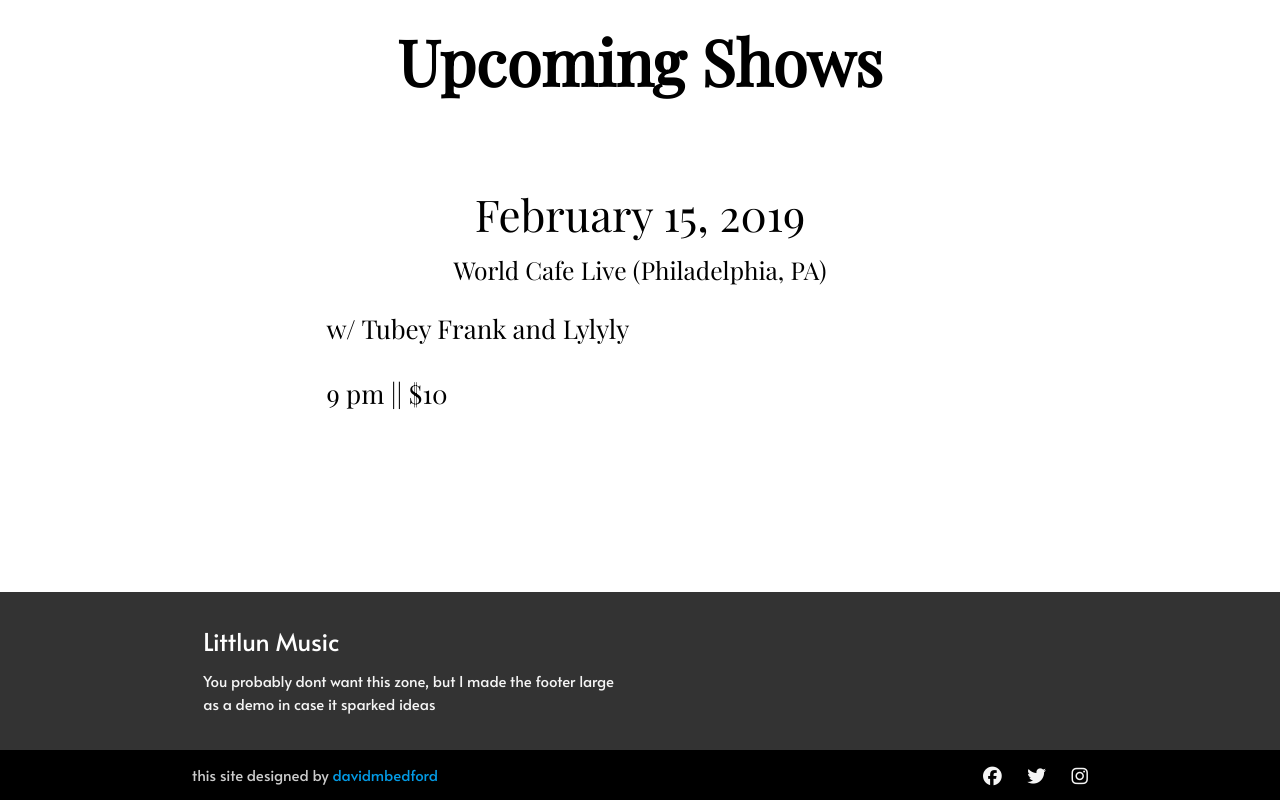
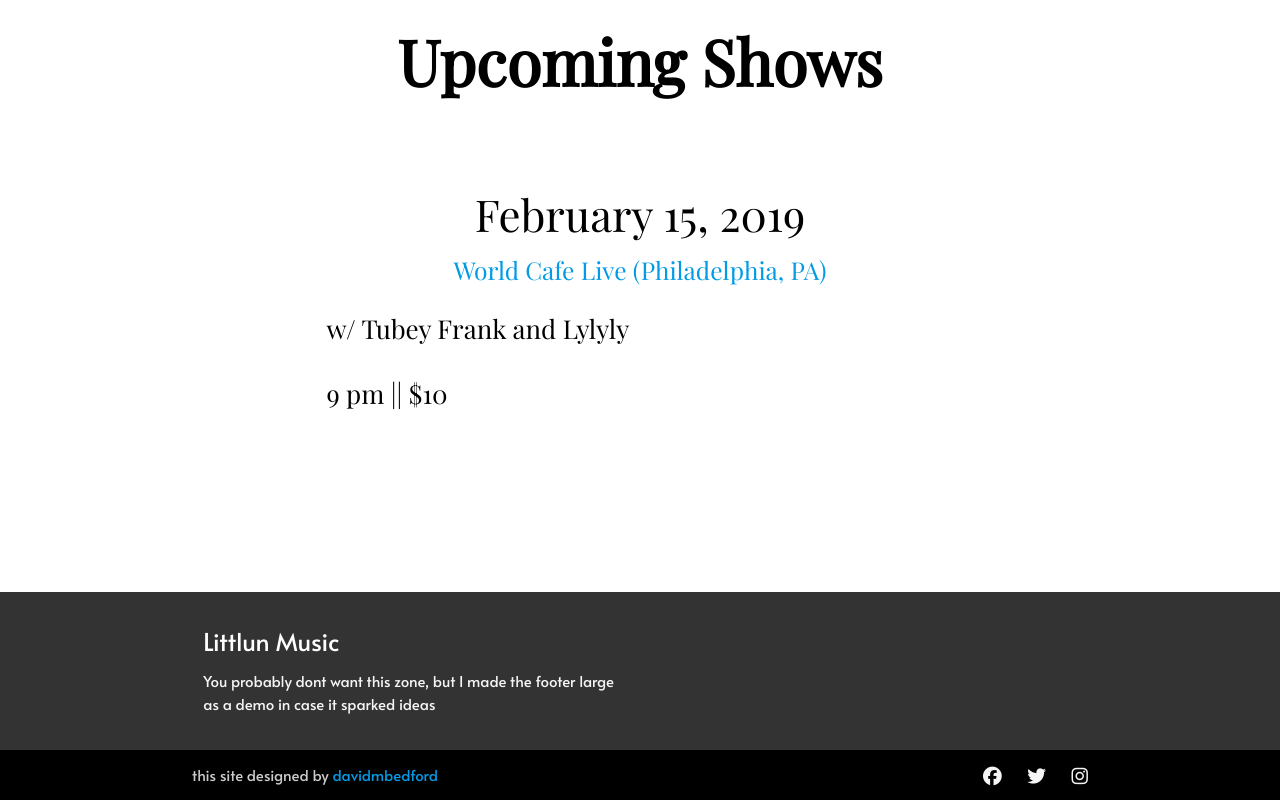
Before and after one commit to davidmbedford/littlunmusic, a React (Create React App) app: page /shows in a window 1280 px wide. Shown: the part 872-1672 px from the top of the page. Built offline with nearby package versions, Linux system fonts and the light colour scheme; a web font is replaced by a local one.

Commit message:
links added to show info

```diff
--- a/src/screens/shows/index.js
+++ b/src/screens/shows/index.js
@@ -10,7 +10,7 @@ function Shows() {
             <br/>
             <div className="container">
               <h3>February 15, 2019</h3>
-              <h5>World Cafe Live (Philadelphia, PA)</h5>
+              <h5><a href="https://www.facebook.com/events/2705375342839601/">World Cafe Live (Philadelphia, PA)</a></h5>
               <p>w/ Tubey Frank and Lylyly</p>
               <p>9 pm || $10 </p>
             </div>
```
